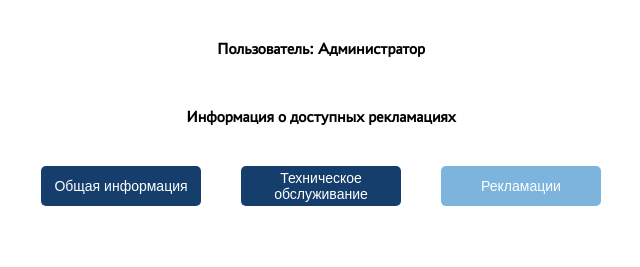
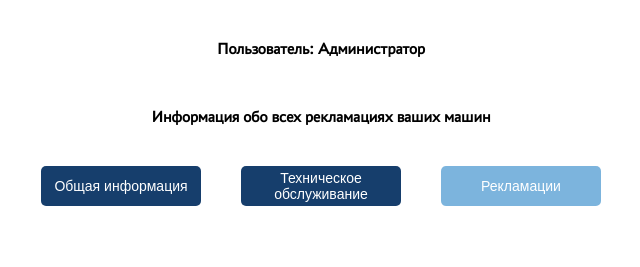
Before and after one commit to FirstEncounter3/SILANT, a Django app: page /complaints/ in a window 1280 px wide. Shown: the part 157-424 px from the top of the page, without its empty margins (319-959 px from the left). Run offline with Django 5.2, Linux system fonts and the light colour scheme; a user stored in the database is signed in; data comes from the database, SQL or seed files in the repository.

Commit message:
small fixes

```diff
--- a/silant_web/templates/complaints/complaints_list.html
+++ b/silant_web/templates/complaints/complaints_list.html
@@ -4,7 +4,7 @@
 {% load static %}
 <main class="main">
     <div class="result-wrapper">
-        <h1>Информация о доступных рекламациях</h1>
+        <h1>Информация обо всех рекламациях ваших машин</h1>
         {% include 'tabs.html' with active_tab='complaint' %}
         {% if complaints %}
         {% include 'forms/filter_form.html' %}
--- a/silant_web/templates/maintenance/maintenance_list.html
+++ b/silant_web/templates/maintenance/maintenance_list.html
@@ -4,7 +4,7 @@
 {% load static %}
 <main class="main">
     <div class="result-wrapper">
-        <h1>Информация обо всех заказах ТО</h1>
+        <h1>Информация обо всех заказах ТО для ваших машин</h1>
         {% include 'tabs.html' with active_tab='maintenance' %}
         {% if maintenances %}
         {% include 'forms/filter_form.html' %}
```
